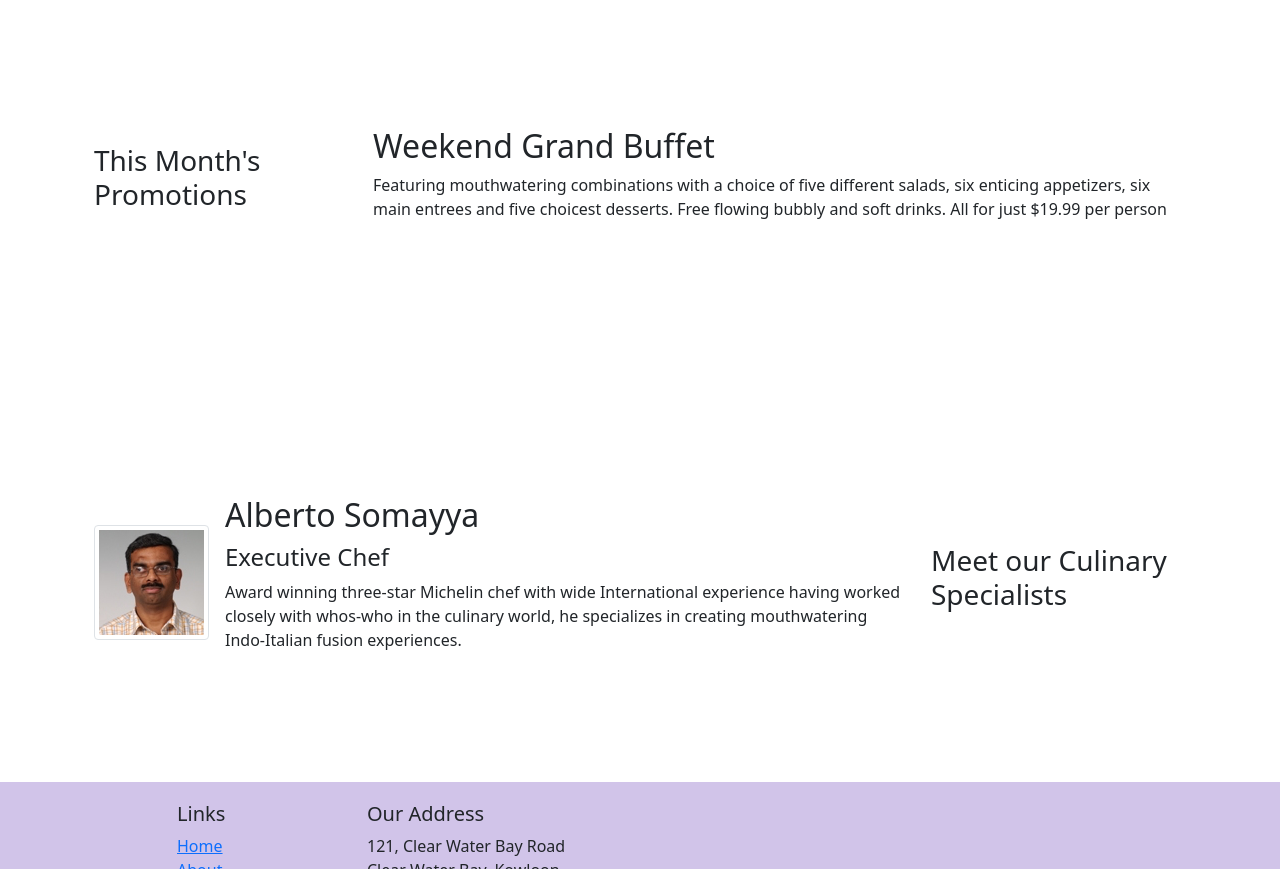
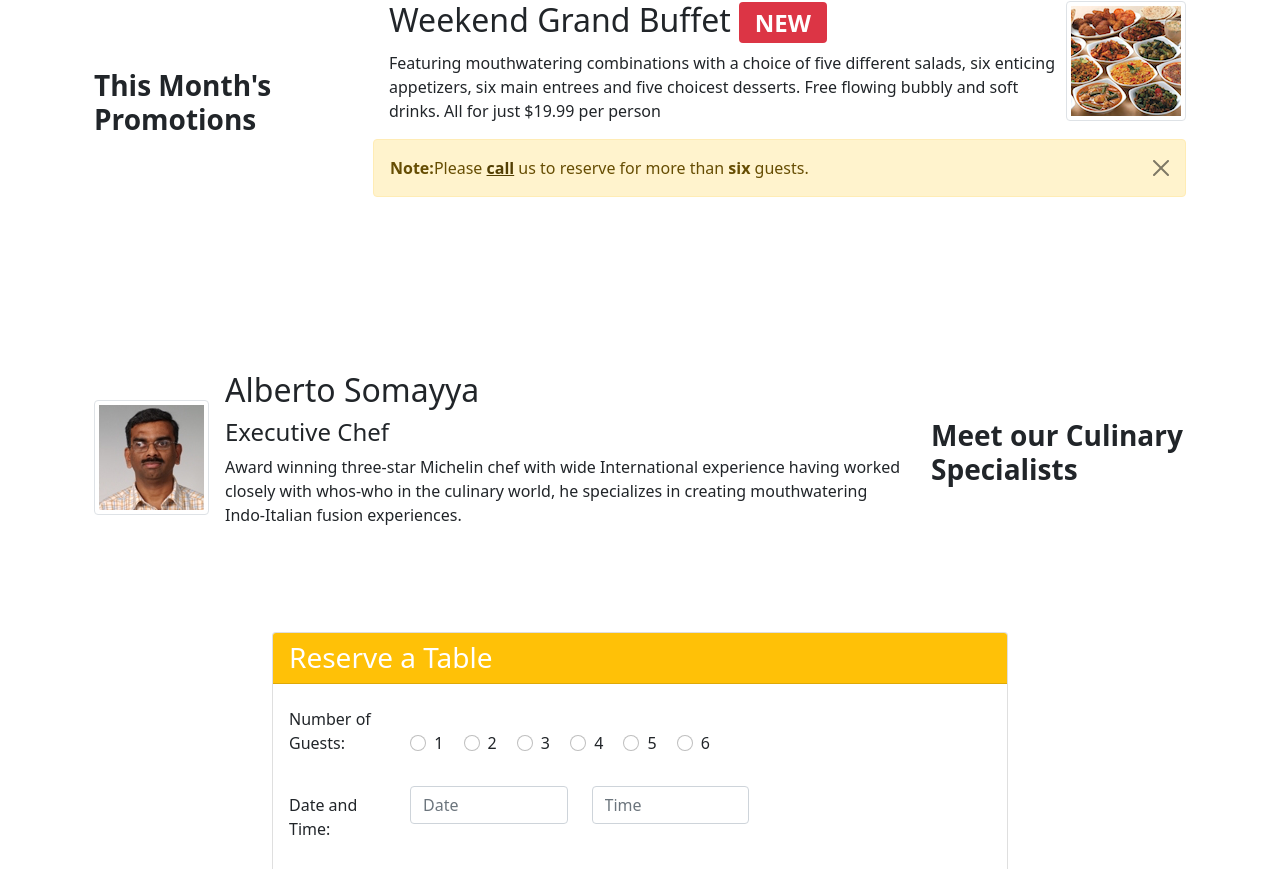
Before and after one commit to Jasai007/Bootstrap, a website: page index.html in a window 1280 px wide. Shown: the part 702-1571 px from the top of the page. Drawn offline with nearby package versions, Linux system fonts and the light colour scheme.

Commit message:
Assignment-2

```diff
--- a/css/styles.css
+++ b/css/styles.css
@@ -6,7 +6,7 @@
 .row-content{
     margin:0px auto;
     padding: 20px 0px 20px 0px;
-    min-height: 400px;
+    min-height: 350px;
 }
 
 .footer{
--- a/index.html
+++ b/index.html
@@ -47,67 +47,151 @@
                     <h1>Ristorante con Fusion</h1>
                     <p>We take inspiration from the World's best cuisines, and create a unique fusion experience. Our lipsmacking creations will tickle your culinary senses!</p>
                 </div>
-                <div class="col-12 col-sm align-self-center">
+                <div class="col-12 col-sm-3 align-self-center">
                     <img src="img/logo.png" class="img-fluid">
 
+                </div>
+                <div class="col-12 col-sm-3  ">
+                    <a class="btn btn-warning btn-lg" style="height:50px;width:300px" href="#reserve" role="button">Reserve</a>
                 </div>
             </div>
         </div>
     </header>
 
     <div class="container">
+
         <div class="row row-content align-items-center">
             <div class="col-12 col-sm-4 order-sm-last col-md-3">
-                <h3>Our Lipsmacking Culinary Creations</h3>
+                <h3><strong>Lipsmacking Culinary Creations</strong></h3>
             </div>
             <div class="col col-sm order-sm-first col-md">
                 <div class="d-flex">
                     <div class="flex-shrink-0"> <img class="img-thumbnail"
-                    src="img/uthappizza.png" alt="Uthappizza">
-                 </div>
+                        src="img/uthappizza.png" alt="Uthappizza">
+                   </div>
 
                     <div class="flex-grow-1 ms-3">
-                        <h2 class="">Uthappizza</h2>
+                        <h2>Uthappizza <span class="badge bg-danger">HOT</span> <span class="badge badge-pill bg-secondary">$4.99</span></h2>
                         <p class="d-none d-sm-block">A unique combination of Indian Uthappam (pancake) and
                             Italian pizza, topped with Cerignola olives, ripe vine
                             cherry tomatoes, Vidalia onion, Guntur chillies and
                             Buffalo Paneer.</p>
                     </div>
                 </div>
-
+                <div class="col-sm alert alert-warning alert-dismissible" role="alert">
+                    <strong>Note:</strong>Please <a href="tel:+9091941051" class="alert-link">call</a>
+                    us to reserve for more than <strong>six</strong> guests.
+                    <button type="button" class="btn-close" data-bs-dismiss="alert" aria-label="Close"></button>
+                </div>
             </div>
         </div>
 
 
         <div class="row row-content align-items-center">
-            <div class="col-12 col-sm-4 col-md-3">
-                <h3>This Month's Promotions</h3>
+            <div class="col-12 col-sm-2 order-sm-first col-md-3">
+                <h3><strong>This Month's Promotions</strong></h3>
             </div>
-            <div class="col col-sm col-md">
-                <h2>Weekend Grand Buffet</h2>
-                <p>Featuring mouthwatering combinations with a choice of five different salads, six enticing appetizers, six main entrees and five choicest desserts. Free flowing bubbly and soft drinks. All for just $19.99 per person </p>
+            <div class="col col-sm-10 order-sm-last col-md">
+                <div class="d-flex">
+                    <div class="flex-grow-1 ms-3">
+                        <h2>Weekend Grand Buffet <span class="badge bg-danger">NEW</span></h2>
+                        <p class="d-none d-sm-block">Featuring mouthwatering combinations with a choice of five different salads,
+                            six enticing appetizers, six main entrees and five choicest desserts.
+                            Free flowing bubbly and soft drinks. All for just $19.99 per person </p>
+                    </div>
+                    <div class="flex-shrink-0"> <img class="img-thumbnail"
+                        src="img/buffet.png" alt="buffet">
+                   </div>
+
+                </div>
+                <div class="col-sm alert alert-warning alert-dismissible" role="alert">
+                    <strong>Note:</strong>Please <a href="tel:+9091941051" class="alert-link">call</a>
+                    us to reserve for more than <strong>six</strong> guests.
+                    <button type="button" class="btn-close" data-bs-dismiss="alert" aria-label="Close"></button>
+                </div>
             </div>
         </div>
 
         <div class="row row-content align-items-center">
             <div class="col-12 col-sm-4 col-md-3">
-                <h3>Meet our Culinary Specialists</h3>
+                <h3><strong>Meet our Culinary Specialists</strong></h3>
             </div>
             <div class="col col-sm  order-sm-first col-md">
                 <div class="d-flex align-items-center">
-                    <div class="flex-shrink-0 "> <img class="img-thumbnail        "
+                    <div class="flex-shrink-0 "> <img class="img-thumbnail"
                         src="img/alberto.png" alt="Alberto">
                      </div>
                     <div class="flex-grow-1 ms-3">
                         <h2>Alberto Somayya</h2>
                         <h4>Executive Chef</h4>
-                        <p>Award winning three-star Michelin chef with wide International experience having worked closely with whos-who in the culinary world, he specializes in creating mouthwatering Indo-Italian fusion experiences. </p>
+                        <p class="d-none d-sm-block">Award winning three-star Michelin chef with wide International experience having worked closely with whos-who in the culinary world, he specializes in creating mouthwatering Indo-Italian fusion experiences. </p>
 
                     </div>
                 </div>
 
             </div>
         </div>
+
+        <div class="row align-items-center">
+            <div class="col-12 offset-sm-2 col-sm-8 mb-5">
+                <div class="card" id="reserve">
+                    <h3 class="card-header bg-warning text-white">Reserve a Table</h3>
+                    <div class="card-body">
+                        <form>
+                            <div class="mb-4">
+                                <label for="guests" class="col-sm-2 col-form-label ">Number of Guests: </label>
+                                <div class="form-check form-check-inline">
+                                    <input class="form-check-input" type="radio" name="inlineRadioOptions" id="inlineRadio1" value="option1">
+                                    <label class="form-check-label" for="inlineRadio1">1</label>
+                                  </div>
+                                  <div class="form-check form-check-inline">
+                                    <input class="form-check-input" type="radio" name="inlineRadioOptions" id="inlineRadio2" value="option2">
+                                    <label class="form-check-label" for="inlineRadio2">2</label>
+                                  </div>
+                                  <div class="form-check form-check-inline">
+                                    <input class="form-check-input" type="radio" name="inlineRadioOptions" id="inlineRadio3" value="option3">
+                                    <label class="form-check-label" for="inlineRadio3">3</label>
+                                  </div>
+                                  <div class="form-check form-check-inline">
+                                    <input class="form-check-input" type="radio" name="inlineRadioOptions" id="inlineRadio4" value="option4">
+                                    <label class="form-check-label" for="inlineRadio4">4</label>
+                                  </div>
+                                  <div class="form-check form-check-inline">
+                                    <input class="form-check-input" type="radio" name="inlineRadioOptions" id="inlineRadio5" value="option5">
+                                    <label class="form-check-label" for="inlineRadio5">5</label>
+                                  </div>
+                                  <div class="form-check form-check-inline">
+                                    <input class="form-check-input" type="radio" name="inlineRadioOptions" id="inlineRadio6" value="option6">
+                                    <label class="form-check-label" for="inlineRadio6">6</label>
+                                  </div>
+                            </div>
+
+                            <div class="mb-4 row">
+                                <label for="DateTime" class="col-sm-2 col-form-label">Date and Time: </label>
+                                <div class="col-sm-3">
+                                    <input type="text" class="form-control" id="date" name="date" placeholder="Date" >
+
+                                </div>
+                                <div class="col-sm-3">
+                                    <input type="text" class="form-control" id="time" name="time" placeholder="Time" >
+                                </div>
+                            </div>
+
+                            <div class="mb-4 row">
+                                <div class="offset-sm-2">
+                                    <button type="submit" class="btn btn-primary">Reserve</button>
+                                </div>
+                            </div>
+                        </form>
+                    </div>
+
+
+                </div>
+            </div>
+
+        </div>
+
+
     </div>
 
     <footer class="footer">
```
